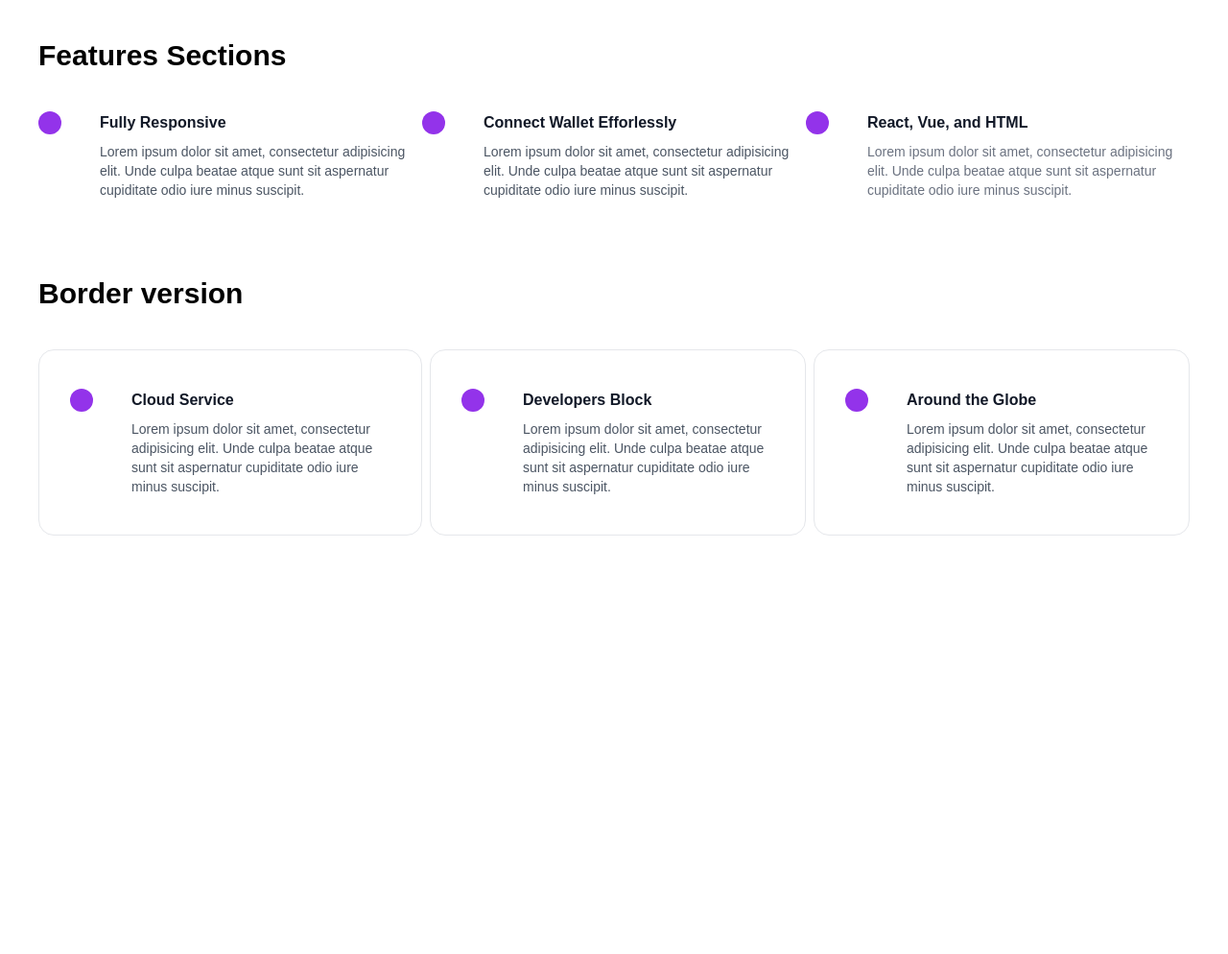
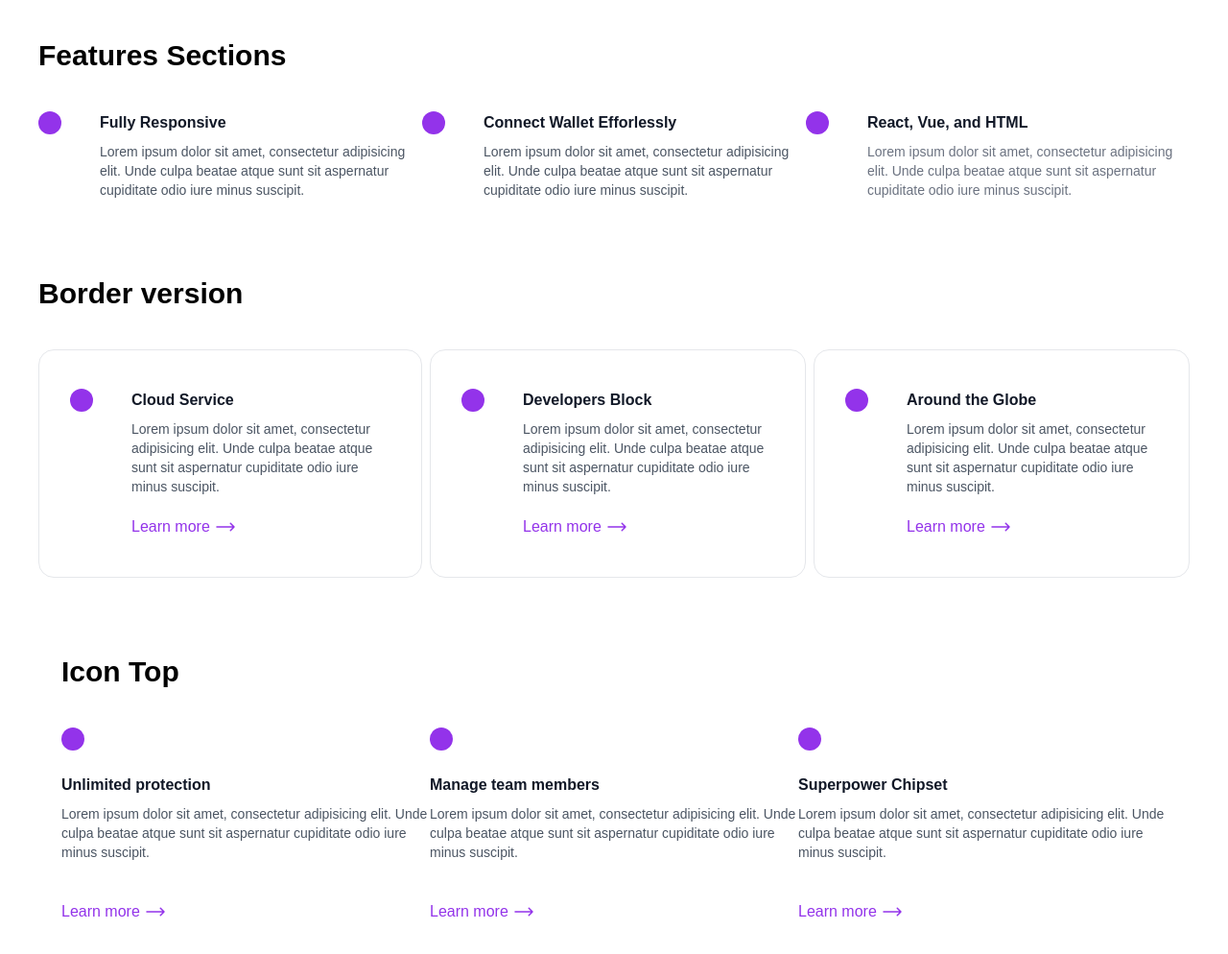
Before and after one commit to Uti-Favour/Personal-UI-Library, a website: page features.html in a window 1280 px wide. Shown: the whole page at 96% size. Before the commit the page ends 800 px from the top, so only its background shows below. Drawn offline with nearby package versions, Linux system fonts and the light colour scheme.

Commit message:
Features section third component design

```diff
--- a/features.html
+++ b/features.html
@@ -1,5 +1,6 @@
 <!DOCTYPE html>
 <html lang="en">
+
 <head>
   <meta charset="UTF-8" />
   <meta name="viewport" content="width=device-width, initial-scale=1.0" />
@@ -18,24 +19,13 @@
     </div>
 
     <!-- ---------- Grid Contents ---------- -->
-      <div
-        class="grid lg:grid-cols-3 grid-cols-1 lg:mx-10 mx-5 space-y-12 lg:space-y-0 mt-10"
-      >
+    <div class="grid lg:grid-cols-3 grid-cols-1 lg:mx-10 mx-5 space-y-12 lg:space-y-0 mt-10">
       <div class="flex space-x-10">
         <div class="">
-            <svg
-              xmlns="http://www.w3.org/2000/svg"
-              fill="none"
-              viewBox="0 0 24 24"
-              stroke-width="1.5"
-              stroke="currentColor"
-              class="rounded-xl py-3 px-3 bg-purple-600 text-white"
-            >
-              <path
-                stroke-linecap="round"
-                stroke-linejoin="round"
-                d="M10.5 1.5H8.25A2.25 2.25 0 0 0 6 3.75v16.5a2.25 2.25 0 0 0 2.25 2.25h7.5A2.25 2.25 0 0 0 18 20.25V3.75a2.25 2.25 0 0 0-2.25-2.25H13.5m-3 0V3h3V1.5m-3 0h3m-3 18.75h3"
-              />
+          <svg xmlns="http://www.w3.org/2000/svg" fill="none" viewBox="0 0 24 24" stroke-width="1.5"
+            stroke="currentColor" class="rounded-xl py-3 px-3 bg-purple-600 text-white">
+            <path stroke-linecap="round" stroke-linejoin="round"
+              d="M10.5 1.5H8.25A2.25 2.25 0 0 0 6 3.75v16.5a2.25 2.25 0 0 0 2.25 2.25h7.5A2.25 2.25 0 0 0 18 20.25V3.75a2.25 2.25 0 0 0-2.25-2.25H13.5m-3 0V3h3V1.5m-3 0h3m-3 18.75h3" />
           </svg>
         </div>
 
@@ -56,19 +46,10 @@
 
       <div class="flex space-x-10">
         <div class="">
-            <svg
-              xmlns="http://www.w3.org/2000/svg"
-              fill="none"
-              viewBox="0 0 24 24"
-              stroke-width="1.5"
-              stroke="currentColor"
-              class="rounded-xl py-3 px-3 bg-purple-600 text-white"
-            >
-              <path
-                stroke-linecap="round"
-                stroke-linejoin="round"
-                d="M21 12a2.25 2.25 0 0 0-2.25-2.25H15a3 3 0 1 1-6 0H5.25A2.25 2.25 0 0 0 3 12m18 0v6a2.25 2.25 0 0 1-2.25 2.25H5.25A2.25 2.25 0 0 1 3 18v-6m18 0V9M3 12V9m18 0a2.25 2.25 0 0 0-2.25-2.25H5.25A2.25 2.25 0 0 0 3 9m18 0V6a2.25 2.25 0 0 0-2.25-2.25H5.25A2.25 2.25 0 0 0 3 6v3"
-              />
+          <svg xmlns="http://www.w3.org/2000/svg" fill="none" viewBox="0 0 24 24" stroke-width="1.5"
+            stroke="currentColor" class="rounded-xl py-3 px-3 bg-purple-600 text-white">
+            <path stroke-linecap="round" stroke-linejoin="round"
+              d="M21 12a2.25 2.25 0 0 0-2.25-2.25H15a3 3 0 1 1-6 0H5.25A2.25 2.25 0 0 0 3 12m18 0v6a2.25 2.25 0 0 1-2.25 2.25H5.25A2.25 2.25 0 0 1 3 18v-6m18 0V9M3 12V9m18 0a2.25 2.25 0 0 0-2.25-2.25H5.25A2.25 2.25 0 0 0 3 9m18 0V6a2.25 2.25 0 0 0-2.25-2.25H5.25A2.25 2.25 0 0 0 3 6v3" />
           </svg>
         </div>
 
@@ -87,19 +68,10 @@
 
       <div class="flex space-x-10">
         <div class="">
-            <svg
-              xmlns="http://www.w3.org/2000/svg"
-              fill="none"
-              viewBox="0 0 24 24"
-              stroke-width="1.5"
-              stroke="currentColor"
-              class="rounded-xl py-3 px-3 bg-purple-600 text-white"
-            >
-              <path
-                stroke-linecap="round"
-                stroke-linejoin="round"
-                d="M20.25 6.375c0 2.278-3.694 4.125-8.25 4.125S3.75 8.653 3.75 6.375m16.5 0c0-2.278-3.694-4.125-8.25-4.125S3.75 4.097 3.75 6.375m16.5 0v11.25c0 2.278-3.694 4.125-8.25 4.125s-8.25-1.847-8.25-4.125V6.375m16.5 0v3.75m-16.5-3.75v3.75m16.5 0v3.75C20.25 16.153 16.556 18 12 18s-8.25-1.847-8.25-4.125v-3.75m16.5 0c0 2.278-3.694 4.125-8.25 4.125s-8.25-1.847-8.25-4.125"
-              />
+          <svg xmlns="http://www.w3.org/2000/svg" fill="none" viewBox="0 0 24 24" stroke-width="1.5"
+            stroke="currentColor" class="rounded-xl py-3 px-3 bg-purple-600 text-white">
+            <path stroke-linecap="round" stroke-linejoin="round"
+              d="M20.25 6.375c0 2.278-3.694 4.125-8.25 4.125S3.75 8.653 3.75 6.375m16.5 0c0-2.278-3.694-4.125-8.25-4.125S3.75 4.097 3.75 6.375m16.5 0v11.25c0 2.278-3.694 4.125-8.25 4.125s-8.25-1.847-8.25-4.125V6.375m16.5 0v3.75m-16.5-3.75v3.75m16.5 0v3.75C20.25 16.153 16.556 18 12 18s-8.25-1.847-8.25-4.125v-3.75m16.5 0c0 2.278-3.694 4.125-8.25 4.125s-8.25-1.847-8.25-4.125" />
           </svg>
         </div>
 
@@ -127,61 +99,44 @@
     </div>
 
     <!-- ---------- Grid Contents ---------- -->
-      <div
-        class="grid lg:grid-cols-3 grid-cols-1 lg:mx-10 mx-5 lg:space-x-2 space-y-8 lg:space-y-0 mt-10"
-      >
-        <div
-          class="flex lg:space-x-10 space-x-10 border rounded-2xl px-8 lg:py-10 py-8"
-        >
+    <div class="grid lg:grid-cols-3 grid-cols-1 lg:mx-10 mx-5 lg:space-x-2 space-y-8 lg:space-y-0 mt-10">
+      <div class="flex lg:space-x-10 space-x-10 border rounded-2xl px-8 lg:py-10 py-8">
         <div>
-            <svg
-              xmlns="http://www.w3.org/2000/svg"
-              fill="none"
-              viewBox="0 0 24 24"
-              stroke-width="1.5"
-              stroke="currentColor"
-              class="rounded-xl py-3 px-3 bg-purple-600 text-white"
-            >
-              <path
-                stroke-linecap="round"
-                stroke-linejoin="round"
-                d="M2.25 15a4.5 4.5 0 0 0 4.5 4.5H18a3.75 3.75 0 0 0 1.332-7.257 3 3 0 0 0-3.758-3.848 5.25 5.25 0 0 0-10.233 2.33A4.502 4.502 0 0 0 2.25 15Z"
-              />
+          <svg xmlns="http://www.w3.org/2000/svg" fill="none" viewBox="0 0 24 24" stroke-width="1.5"
+            stroke="currentColor" class="rounded-xl py-3 px-3 bg-purple-600 text-white">
+            <path stroke-linecap="round" stroke-linejoin="round"
+              d="M2.25 15a4.5 4.5 0 0 0 4.5 4.5H18a3.75 3.75 0 0 0 1.332-7.257 3 3 0 0 0-3.758-3.848 5.25 5.25 0 0 0-10.233 2.33A4.502 4.502 0 0 0 2.25 15Z" />
           </svg>
         </div>
 
         <!-- ========= Text Section ========== -->
-          <div class="">
+        <div>
           <dt class="text-base text-gray-900">
             <strong>Cloud Service</strong>
           </dt>
-            <dl class="mt-2 text-sm text-gray-600 leading-5">
+          <dl class="mt-2 text-sm text-gray-600 leading-5 mb-5">
             Lorem ipsum dolor sit amet, consectetur adipisicing elit. Unde
             culpa beatae atque sunt sit aspernatur cupiditate odio iure minus
             suscipit.
           </dl>
+          <div class="flex items-center">
+            <a href="#" class="text-base text-purple-600">Learn more </a>
+            <svg xmlns="http://www.w3.org/2000/svg" fill="none" viewBox="0 0 24 24" stroke-width="1.5"
+              stroke="currentColor" class="w-6 h-6 ml-1 text-purple-600">
+              <path stroke-linecap="round" stroke-linejoin="round" d="M17.25 8.25 21 12m0 0-3.75 3.75M21 12H3" />
+            </svg>
+          </div>
         </div>
       </div>
 
       <!-- ========== Ends Here ========== -->
 
-        <div
-          class="flex lg:space-x-10 space-x-10 border rounded-2xl px-8 lg:py-10 py-8"
-        >
+      <div class="flex lg:space-x-10 space-x-10 border rounded-2xl px-8 lg:py-10 py-8">
         <div>
-            <svg
-              xmlns="http://www.w3.org/2000/svg"
-              fill="none"
-              viewBox="0 0 24 24"
-              stroke-width="1.5"
-              stroke="currentColor"
-              class="rounded-xl py-3 px-3 bg-purple-600 text-white"
-            >
-              <path
-                stroke-linecap="round"
-                stroke-linejoin="round"
-                d="m6.75 7.5 3 2.25-3 2.25m4.5 0h3m-9 8.25h13.5A2.25 2.25 0 0 0 21 18V6a2.25 2.25 0 0 0-2.25-2.25H5.25A2.25 2.25 0 0 0 3 6v12a2.25 2.25 0 0 0 2.25 2.25Z"
-              />
+          <svg xmlns="http://www.w3.org/2000/svg" fill="none" viewBox="0 0 24 24" stroke-width="1.5"
+            stroke="currentColor" class="rounded-xl py-3 px-3 bg-purple-600 text-white">
+            <path stroke-linecap="round" stroke-linejoin="round"
+              d="m6.75 7.5 3 2.25-3 2.25m4.5 0h3m-9 8.25h13.5A2.25 2.25 0 0 0 21 18V6a2.25 2.25 0 0 0-2.25-2.25H5.25A2.25 2.25 0 0 0 3 6v12a2.25 2.25 0 0 0 2.25 2.25Z" />
           </svg>
         </div>
 
@@ -190,33 +145,29 @@
           <dt class="text-base text-gray-900">
             <strong>Developers Block</strong>
           </dt>
-            <dl class="mt-2 text-sm text-gray-600 leading-5">
+          <dl class="mt-2 text-sm text-gray-600 leading-5 mb-5">
             Lorem ipsum dolor sit amet, consectetur adipisicing elit. Unde
             culpa beatae atque sunt sit aspernatur cupiditate odio iure minus
             suscipit.
           </dl>
+          <div class="flex items-center">
+            <a href="#" class="text-base text-purple-600">Learn more </a>
+            <svg xmlns="http://www.w3.org/2000/svg" fill="none" viewBox="0 0 24 24" stroke-width="1.5"
+              stroke="currentColor" class="w-6 h-6 ml-1 text-purple-600">
+              <path stroke-linecap="round" stroke-linejoin="round" d="M17.25 8.25 21 12m0 0-3.75 3.75M21 12H3" />
+            </svg>
+          </div>
         </div>
       </div>
 
       <!-- ========== Ends Here ========== -->
 
-        <div
-          class="flex lg:space-x-10 space-x-10 border rounded-2xl px-8 lg:py-10 py-8"
-        >
+      <div class="flex lg:space-x-10 space-x-10 border rounded-2xl px-8 lg:py-10 py-8">
         <div>
-            <svg
-              xmlns="http://www.w3.org/2000/svg"
-              fill="none"
-              viewBox="0 0 24 24"
-              stroke-width="1.5"
-              stroke="currentColor"
-              class="rounded-xl py-3 px-3 bg-purple-600 text-white"
-            >
-              <path
-                stroke-linecap="round"
-                stroke-linejoin="round"
-                d="m20.893 13.393-1.135-1.135a2.252 2.252 0 0 1-.421-.585l-1.08-2.16a.414.414 0 0 0-.663-.107.827.827 0 0 1-.812.21l-1.273-.363a.89.89 0 0 0-.738 1.595l.587.39c.59.395.674 1.23.172 1.732l-.2.2c-.212.212-.33.498-.33.796v.41c0 .409-.11.809-.32 1.158l-1.315 2.191a2.11 2.11 0 0 1-1.81 1.025 1.055 1.055 0 0 1-1.055-1.055v-1.172c0-.92-.56-1.747-1.414-2.089l-.655-.261a2.25 2.25 0 0 1-1.383-2.46l.007-.042a2.25 2.25 0 0 1 .29-.787l.09-.15a2.25 2.25 0 0 1 2.37-1.048l1.178.236a1.125 1.125 0 0 0 1.302-.795l.208-.73a1.125 1.125 0 0 0-.578-1.315l-.665-.332-.091.091a2.25 2.25 0 0 1-1.591.659h-.18c-.249 0-.487.1-.662.274a.931.931 0 0 1-1.458-1.137l1.411-2.353a2.25 2.25 0 0 0 .286-.76m11.928 9.869A9 9 0 0 0 8.965 3.525m11.928 9.868A9 9 0 1 1 8.965 3.525"
-              />
+          <svg xmlns="http://www.w3.org/2000/svg" fill="none" viewBox="0 0 24 24" stroke-width="1.5"
+            stroke="currentColor" class="rounded-xl py-3 px-3 bg-purple-600 text-white">
+            <path stroke-linecap="round" stroke-linejoin="round"
+              d="m20.893 13.393-1.135-1.135a2.252 2.252 0 0 1-.421-.585l-1.08-2.16a.414.414 0 0 0-.663-.107.827.827 0 0 1-.812.21l-1.273-.363a.89.89 0 0 0-.738 1.595l.587.39c.59.395.674 1.23.172 1.732l-.2.2c-.212.212-.33.498-.33.796v.41c0 .409-.11.809-.32 1.158l-1.315 2.191a2.11 2.11 0 0 1-1.81 1.025 1.055 1.055 0 0 1-1.055-1.055v-1.172c0-.92-.56-1.747-1.414-2.089l-.655-.261a2.25 2.25 0 0 1-1.383-2.46l.007-.042a2.25 2.25 0 0 1 .29-.787l.09-.15a2.25 2.25 0 0 1 2.37-1.048l1.178.236a1.125 1.125 0 0 0 1.302-.795l.208-.73a1.125 1.125 0 0 0-.578-1.315l-.665-.332-.091.091a2.25 2.25 0 0 1-1.591.659h-.18c-.249 0-.487.1-.662.274a.931.931 0 0 1-1.458-1.137l1.411-2.353a2.25 2.25 0 0 0 .286-.76m11.928 9.869A9 9 0 0 0 8.965 3.525m11.928 9.868A9 9 0 1 1 8.965 3.525" />
           </svg>
         </div>
 
@@ -225,11 +176,18 @@
           <dt class="text-base text-gray-900">
             <strong>Around the Globe</strong>
           </dt>
-            <dl class="mt-2 text-sm text-gray-600 leading-5">
+          <dl class="mt-2 text-sm text-gray-600 leading-5 mb-5">
             Lorem ipsum dolor sit amet, consectetur adipisicing elit. Unde
             culpa beatae atque sunt sit aspernatur cupiditate odio iure minus
             suscipit.
           </dl>
+          <div class="flex items-center">
+            <a href="#" class="text-base text-purple-600">Learn more </a>
+            <svg xmlns="http://www.w3.org/2000/svg" fill="none" viewBox="0 0 24 24" stroke-width="1.5"
+              stroke="currentColor" class="w-6 h-6 ml-1 text-purple-600">
+              <path stroke-linecap="round" stroke-linejoin="round" d="M17.25 8.25 21 12m0 0-3.75 3.75M21 12H3" />
+            </svg>
+          </div>
         </div>
       </div>
 
@@ -237,7 +195,111 @@
     </div>
   </section>
 
+
   <!-- ========= Frame three ========== -->
-    <section></section>
+  <section class="mx-5 lg:mx-16 mt-20">
+
+    <div>
+      <h1 class="text-3xl font-bold">Icon Top</h1>
+      <p></p>
+    </div>
+
+    <div class="grid grid-cols-1 lg:grid-cols-3 mt-10 space-y-8 lg:space-y-0">
+      <div class="flex flex-col items-start mb-8">
+        <div class="mb-6">
+          <svg xmlns="http://www.w3.org/2000/svg" fill="none" viewBox="0 0 24 24" stroke-width="1.5"
+            stroke="currentColor" class="rounded-xl py-3 px-3 bg-purple-600 text-white">
+            <path stroke-linecap="round" stroke-linejoin="round"
+              d="M7.864 4.243A7.5 7.5 0 0 1 19.5 10.5c0 2.92-.556 5.709-1.568 8.268M5.742 6.364A7.465 7.465 0 0 0 4.5 10.5a7.464 7.464 0 0 1-1.15 3.993m1.989 3.559A11.209 11.209 0 0 0 8.25 10.5a3.75 3.75 0 1 1 7.5 0c0 .527-.021 1.049-.064 1.565M12 10.5a14.94 14.94 0 0 1-3.6 9.75m6.633-4.596a18.666 18.666 0 0 1-2.485 5.33" />
+          </svg>
+
+        </div>
+        <!-- ------text area----- -->
+        <dt class="text-base text-gray-900">
+          <strong>Unlimited protection</strong>
+        </dt>
+        <dl class="mt-2 text-sm text-gray-600 leading-5 mb-10 max-w-sm">
+          Lorem ipsum dolor sit amet, consectetur adipisicing elit. Unde culpa
+          beatae atque sunt sit aspernatur cupiditate odio iure minus
+          suscipit.
+        </dl>
+
+        <div class="flex items-center">
+          <a href="#" class="text-base text-purple-600">Learn more </a>
+          <svg xmlns="http://www.w3.org/2000/svg" fill="none" viewBox="0 0 24 24" stroke-width="1.5"
+            stroke="currentColor" class="w-6 h-6 ml-1 text-purple-600">
+            <path stroke-linecap="round" stroke-linejoin="round" d="M17.25 8.25 21 12m0 0-3.75 3.75M21 12H3" />
+          </svg>
+
+        </div>
+      </div>
+
+      <div class="flex flex-col items-start mb-10">
+        <div class="mb-6">
+          <svg xmlns="http://www.w3.org/2000/svg" fill="none" viewBox="0 0 24 24" stroke-width="1.5"
+            stroke="currentColor" class="rounded-xl py-3 px-3 bg-purple-600 text-white">
+            <path stroke-linecap="round" stroke-linejoin="round"
+              d="M12 6.042A8.967 8.967 0 0 0 6 3.75c-1.052 0-2.062.18-3 .512v14.25A8.987 8.987 0 0 1 6 18c2.305 0 4.408.867 6 2.292m0-14.25a8.966 8.966 0 0 1 6-2.292c1.052 0 2.062.18 3 .512v14.25A8.987 8.987 0 0 0 18 18a8.967 8.967 0 0 0-6 2.292m0-14.25v14.25" />
+          </svg>
+
+        </div>
+        <!-- ------text area----- -->
+        <dt class="text-base text-gray-900">
+          <strong>Manage team members</strong>
+        </dt>
+        <dl class="mt-2 text-sm text-gray-600 leading-5 mb-10 max-w-sm">
+          Lorem ipsum dolor sit amet, consectetur adipisicing elit. Unde culpa
+          beatae atque sunt sit aspernatur cupiditate odio iure minus
+          suscipit.
+        </dl>
+
+        <div class="flex items-center mb-8">
+          <a href="#" class="text-base text-purple-600">Learn more </a>
+          <svg xmlns="http://www.w3.org/2000/svg" fill="none" viewBox="0 0 24 24" stroke-width="1.5"
+            stroke="currentColor" class="w-6 h-6 ml-1 text-purple-600">
+            <path stroke-linecap="round" stroke-linejoin="round" d="M17.25 8.25 21 12m0 0-3.75 3.75M21 12H3" />
+          </svg>
+
+        </div>
+      </div>
+
+      <div class="flex flex-col items-start mt-10">
+        <div class="mb-6">
+          <svg xmlns="http://www.w3.org/2000/svg" fill="none" viewBox="0 0 24 24" stroke-width="1.5"
+            stroke="currentColor" class="rounded-xl py-3 px-3 bg-purple-600 text-white">
+            <path stroke-linecap="round" stroke-linejoin="round"
+              d="M8.25 3v1.5M4.5 8.25H3m18 0h-1.5M4.5 12H3m18 0h-1.5m-15 3.75H3m18 0h-1.5M8.25 19.5V21M12 3v1.5m0 15V21m3.75-18v1.5m0 15V21m-9-1.5h10.5a2.25 2.25 0 0 0 2.25-2.25V6.75a2.25 2.25 0 0 0-2.25-2.25H6.75A2.25 2.25 0 0 0 4.5 6.75v10.5a2.25 2.25 0 0 0 2.25 2.25Zm.75-12h9v9h-9v-9Z" />
+          </svg>
+
+        </div>
+        <!-- ------text area----- -->
+        <dt class="text-base text-gray-900">
+          <strong>Superpower Chipset</strong>
+        </dt>
+        <dl class="mt-2 text-sm text-gray-600 leading-5 mb-10 max-w-sm">
+          Lorem ipsum dolor sit amet, consectetur adipisicing elit. Unde culpa
+          beatae atque sunt sit aspernatur cupiditate odio iure minus
+          suscipit.
+        </dl>
+
+        <div class="flex items-center">
+          <a href="#" class="text-base text-purple-600">Learn more </a>
+          <svg xmlns="http://www.w3.org/2000/svg" fill="none" viewBox="0 0 24 24" stroke-width="1.5"
+            stroke="currentColor" class="w-6 h-6 ml-1 text-purple-600">
+            <path stroke-linecap="round" stroke-linejoin="round" d="M17.25 8.25 21 12m0 0-3.75 3.75M21 12H3" />
+          </svg>
+
+        </div>
+      </div>
+    </div>
+  </section>
+
+
+
+  <!-- ========== Frame 4 ========== -->
+  <section>
+
+  </section>
 </body>
+
 </html>
```
Lines whose indentation alone changed are shown as unchanged.
